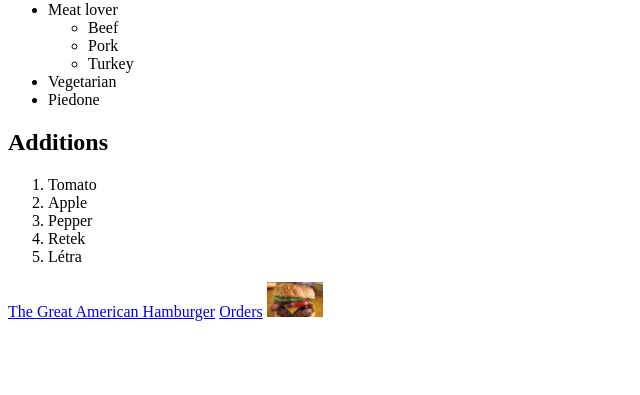
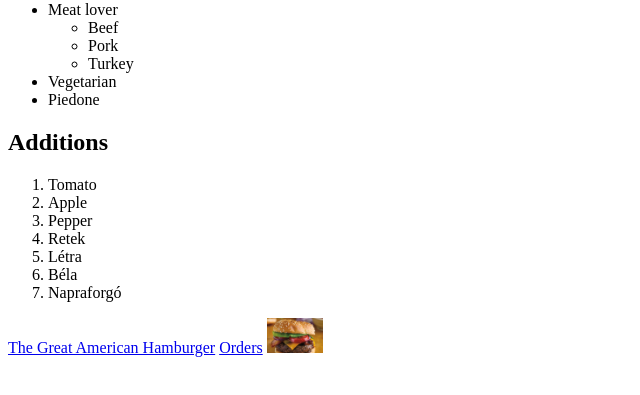
Before and after one commit to bosendorfair/bosendorfair.github.io, a plain HTML site: page index.html in a window 1280 px wide. Shown: the part 167-562 px from the top of the page, without its empty margins (0-640 px from the left). Drawn offline with Linux system fonts and the light colour scheme.

Commit message:
új bevásárlandók

```diff
--- a/index.html
+++ b/index.html
@@ -43,6 +43,9 @@
         <li>Pepper</li>
         <li>Retek</li>
         <li>Létra</li>
+        <li>Béla</li>
+        <li>Napraforgó</li>
+
 
 
     </ol>
```
